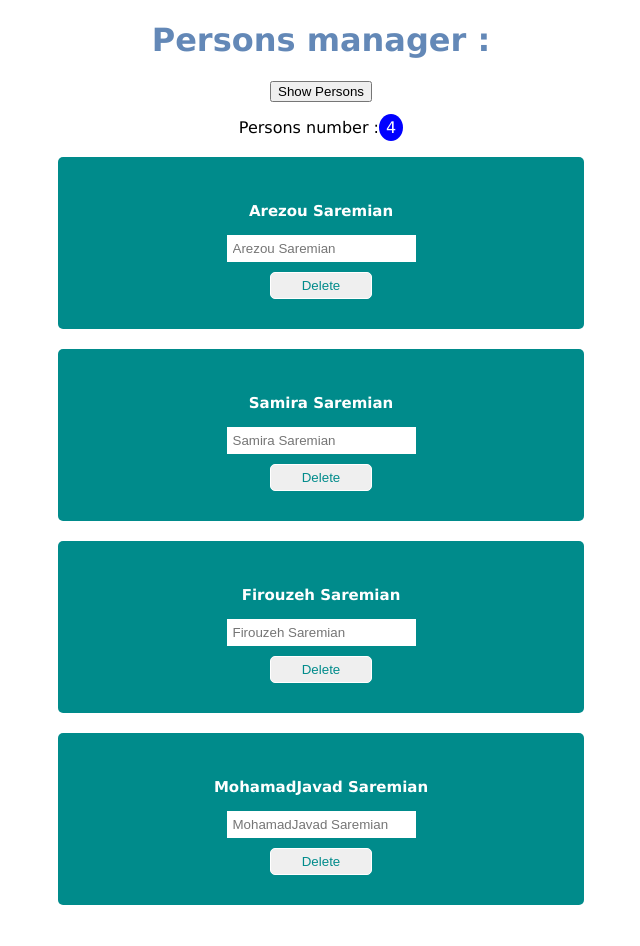
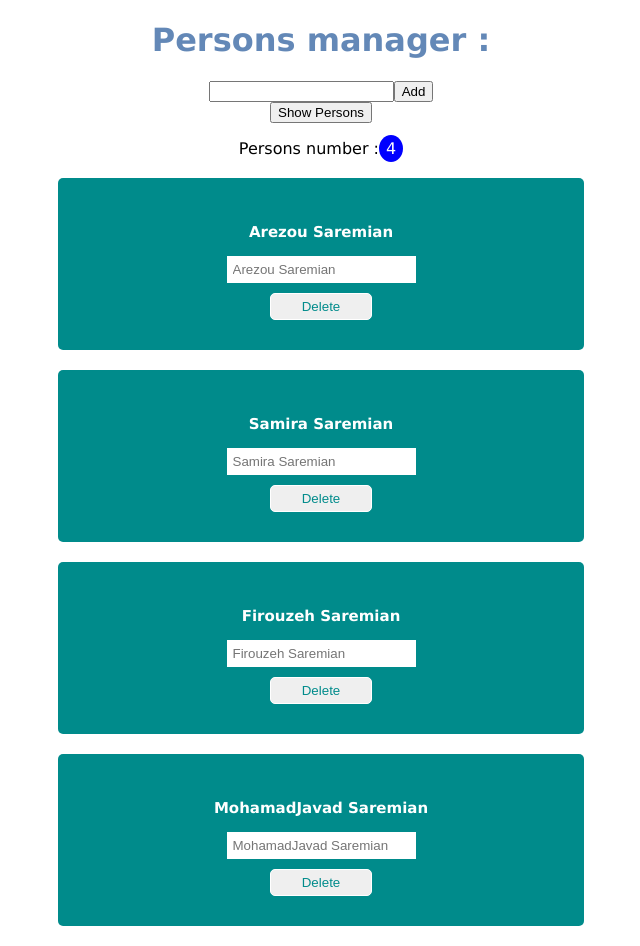
Before and after one commit to azibaji/react-personmanager, a React (Create React App) app: page / in a window 1280 px wide. Both pictures are taken after a click on the button "Show Persons". Shown: the whole page, without its empty margins (319-959 px from the left). Before the commit the page ends 925 px from the top, so only its background shows below. Built offline with nearby package versions, Linux system fonts and the light colour scheme.

Commit message:
add new person function

```diff
--- a/src/App.js
+++ b/src/App.js
@@ -4,12 +4,13 @@ import Persons from './component/person/Persons';
 class App extends Component{
     state = {
         persons:[
-            {id :"1", fullName:'Arezou Saremian', age:'28'},
-            {id :"2", fullName:'Samira Saremian', age:'35'},
-            {id :"3", fullName:'Firouzeh Saremian',  age:'32'},
-            {id :"4", fullName:'MohamadJavad Saremian', age:'36'},
+            {id :"1", fullName:'Arezou Saremian'},
+            {id :"2", fullName:'Samira Saremian'},
+            {id :"3", fullName:'Firouzeh Saremian'},
+            {id :"4", fullName:'MohamadJavad Saremian'},
         ],
-        showPersons:false
+        showPersons:false,
+        person:''
     }
     handleShowPersons =()=>{
         this.setState({showPersons : !this.state.showPersons} )
@@ -29,6 +30,18 @@ class App extends Component{
         allPersons[personIndex] = person;
         this.setState({persons : allPersons})
     }
+    handleAddPerson =()=>{
+        const persons = [...this.state.persons]
+        const person ={
+            id: Math.floor(Math.random()*1000),
+            fullName : this.state.person
+        }
+        persons.push(person)
+        this.setState({persons, person :" "})
+    }
+    setPerson = event =>{
+        this.setState({person: event.target.value})
+    }
     render(){
         const {persons, showPersons} = this.state
         let person = null
@@ -38,6 +51,10 @@ class App extends Component{
         return(
             <div style={{textAlign:"center"}}>
                 <h1 style ={{color:"#6388b7"}}>Persons manager : </h1>
+                <div>
+                    <input type="text" onChange={this.setPerson} value={this.state.person}/>
+                    <button onClick={this.handleAddPerson}>Add</button>
+                </div>
                 <button onClick={this.handleShowPersons}>Show Persons</button>
                 <p >
                     Persons number :
--- a/src/component/person/Person.jsx
+++ b/src/component/person/Person.jsx
@@ -1,7 +1,7 @@
 import React from 'react';
 import './person.css'
 
- const Person =({fullName,age, personDelete,changeName}) =>{
+ const Person =({fullName, personDelete,changeName}) =>{
     return(
         <div className="person">
             <p className="person-name">{`${fullName}`}</p>
--- a/src/component/person/Persons.jsx
+++ b/src/component/person/Persons.jsx
@@ -7,7 +7,6 @@ const Persons = ({persons,personDelete,personChange}) =>{
                     return <Person
                         key = {person.id}
                         fullName = {person.fullName}
-                        age = {person.age}
                         personDelete = {()=>{
                             personDelete(person.id)
                         }}
```
